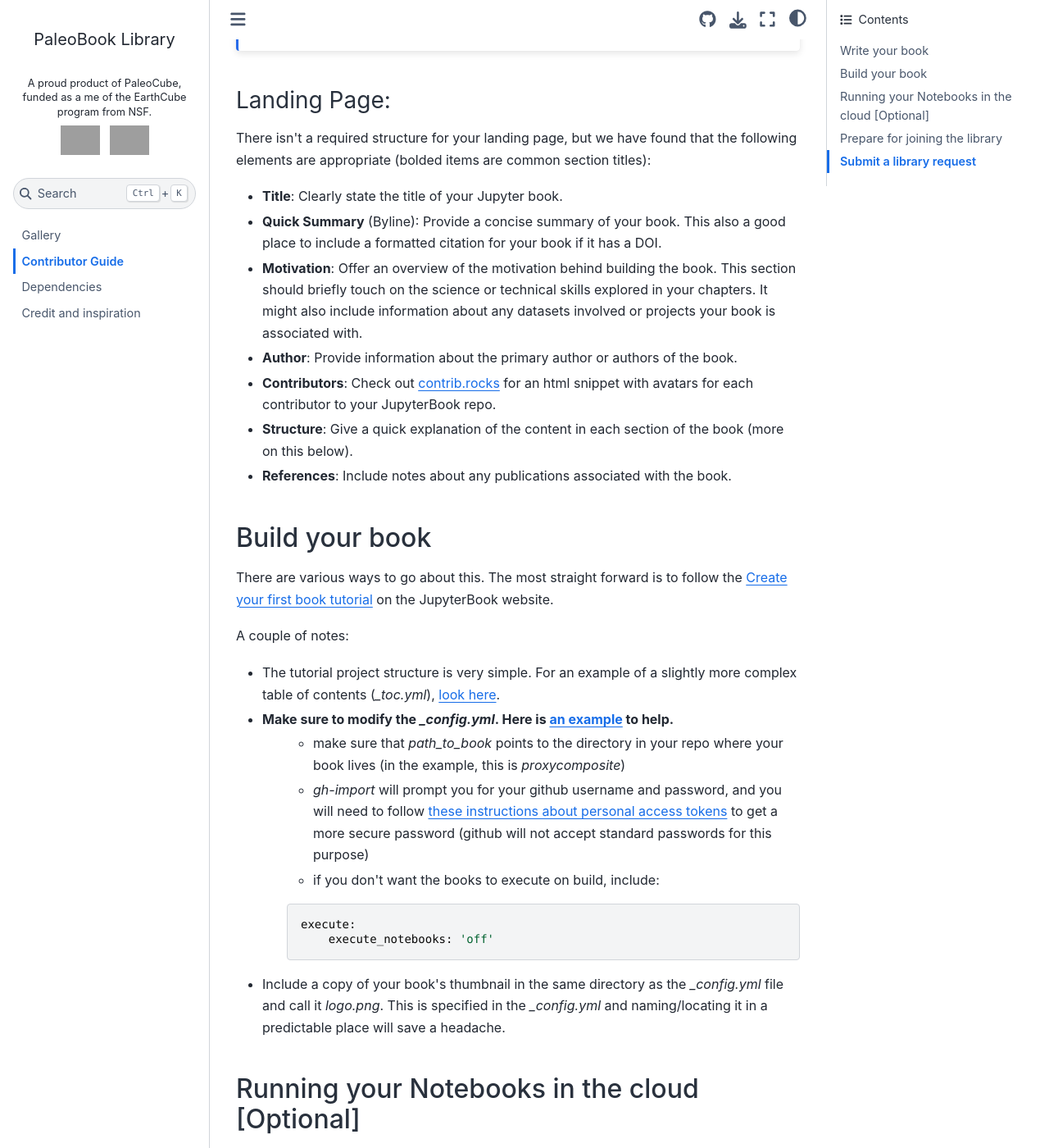
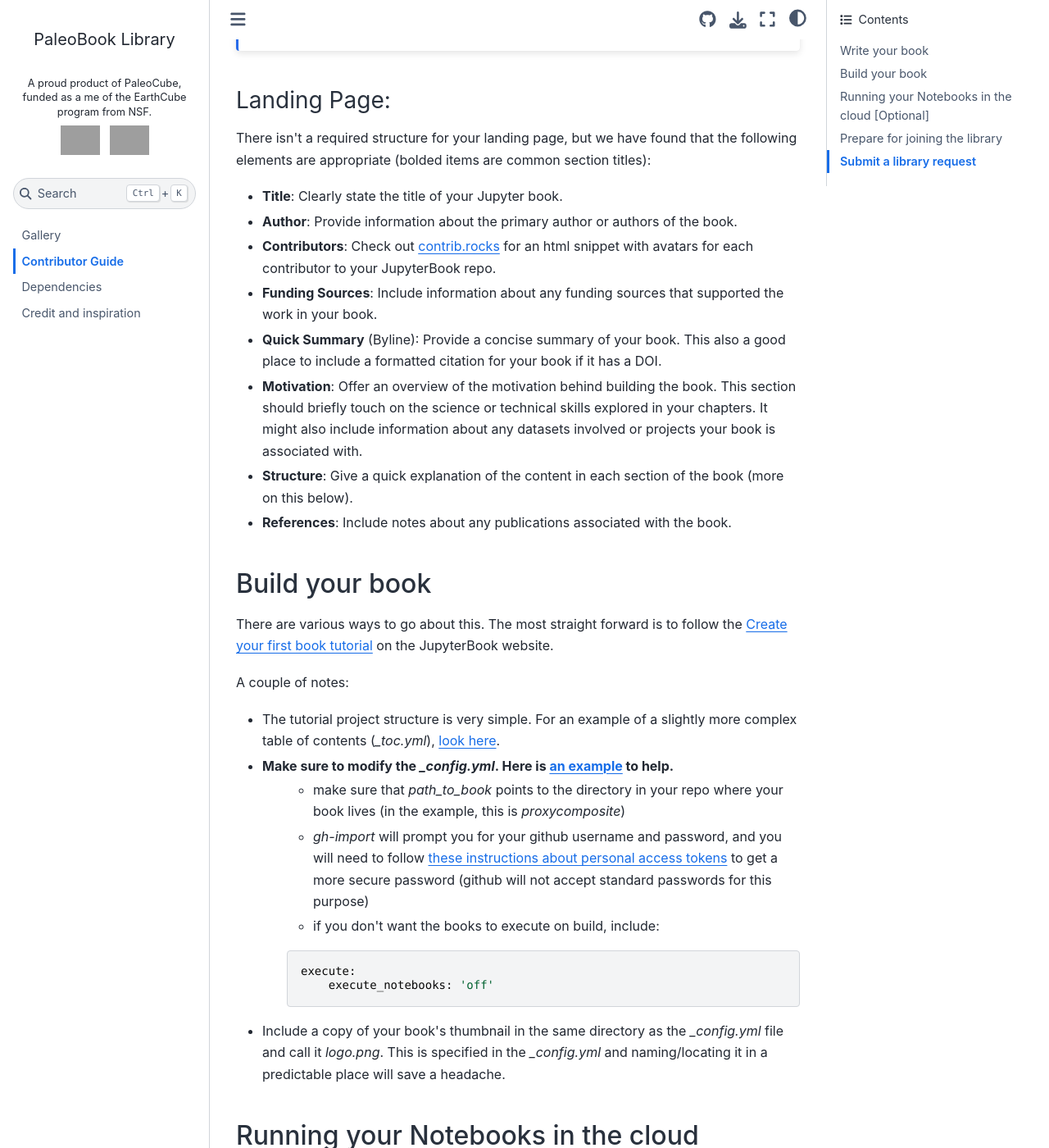
Before and after one commit to LinkedEarth/PaleoBooks, a Sphinx documentation site: the page built from doc/contributor_guide.rst, in a window 1280 px wide and 1400 px high, scrolled down 1452 px. Shown: the whole window at 82% size. Built offline with Sphinx 7.4.7 and the Sphinx Book theme 1.1.4, drawn with Linux system fonts in a browser that asks for light colours; nearby versions of some CDN libraries; some of the changed lines change nothing that is shown; some of the changed text lies outside the part shown; grey boxes are pictures that could not be loaded.

Commit message:
adds reminder to including funding information in contributed books

```diff
--- a/doc/contributor_guide.rst
+++ b/doc/contributor_guide.rst
@@ -47,10 +47,11 @@ Landing Page:
 There isn't a required structure for your landing page, but we have found that the following elements are appropriate (bolded items are common section titles):
 
 * **Title**: Clearly state the title of your Jupyter book.
+* **Author**: Provide information about the primary author or authors of the book.
+* **Contributors**: Check out `contrib.rocks`_ for an html snippet with avatars for each contributor to your JupyterBook repo.
+* **Funding Sources**: Include information about any funding sources that supported the work in your book.
 * **Quick Summary** (Byline): Provide a concise summary of your book. This also a good place to include a formatted citation for your book if it has a DOI.
 * **Motivation**: Offer an overview of the motivation behind building the book. This section should briefly touch on the science or technical skills explored in your chapters. It might also include information about any datasets involved or projects your book is associated with.
-* **Author**: Provide information about the primary author or authors of the book.
-* **Contributors**: Check out `contrib.rocks`_ for an html snippet with avatars for each contributor to your JupyterBook repo.
 * **Structure**: Give a quick explanation of the content in each section of the book (more on this below).
 * **References**: Include notes about any publications associated with the book.
 
@@ -92,11 +93,11 @@ Running your Notebooks in the cloud [Optional]
 
 Imagine a world where every time you opened a scientific notebook, it just worked. No dependency conflicts, no version mismatches, no endless troubleshooting. You could explore, run, and reproduce the analysis exactly as the original author intended—whether it was written yesterday or five years ago. That’s the power of containers. They capture the full computational environment—Python version, libraries, even system dependencies—ensuring that your workflow is portable, consistent, and reproducible across time and platforms. By wrapping science in containers, we free ourselves from the "it works on my machine" trap and pave the way for truly sharable, reliable computational research.
 
-Now imagine a plaftfrom that would tkae this container and allow anyone to run it in the cloud. That's the beauty of `MyBinder <https://mybinder.org>`_. They can take a container and render the notebooks into a JupyterLab environment.
+Now imagine a platform that would take this container and allow anyone to run it in the cloud. That's the beauty of `MyBinder <https://mybinder.org>`_. They can take a container and render the notebooks into a JupyterLab environment.
 
 The beauty of it is that it does not require much work on your part.
 
-* **Step 1**: Create a container and put in a container registry such as `DockerHub <https://hub.docker.com>`_ or `quay.io <https://quay.io>`_. We recommend to use quay.io as it offers more free options for open science. You can follow `this tutorial <https://2i2c.org/community-showcase/admin/howto/environment/hub-user-image-template-guide.html>`_ on how to create custom images. Note that this step is technically optional as `myBinder` can create containers from the environment or requirements file in your repository directly. Hpwever, as time goes by, this file may become obsolete and not use the correct versions of the packages.
+* **Step 1**: Create a container and put in a container registry such as `DockerHub <https://hub.docker.com>`_ or `quay.io <https://quay.io>`_. We recommend to use quay.io as it offers more free options for open science. You can follow `this tutorial <https://2i2c.org/community-showcase/admin/howto/environment/hub-user-image-template-guide.html>`_ on how to create custom images. Note that this step is technically optional as `myBinder` can create containers from the environment or requirements file in your repository directly. However, as time goes by, this file may become obsolete and not use the correct versions of the packages.
 * **Step 2**: Create a `binder` folder in your repository and place a DockerFile and `config.json` file to indicate to myBinder where to get the container from. You can find an example of these files in `this repository <https://github.com/khider/coral-visualization>`_.
 * **Step 3**: Link your repository to `myBinder <https://mybinder.org>`_ following the instructions on their website.
 
```
